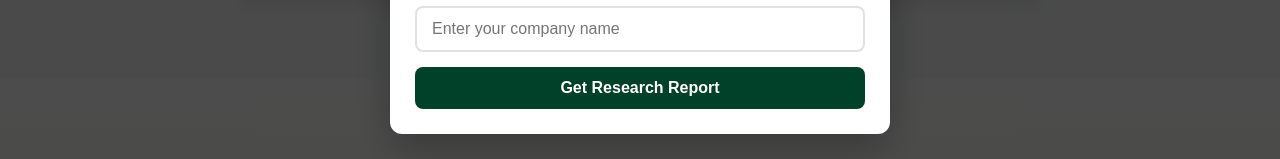
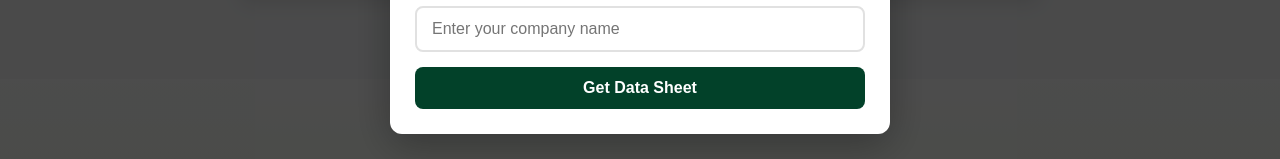
Before and after one commit to mertarica/hydroyal, a React (Create React App) app: page / in a window 1280 px wide. Both pictures are taken after a click on the element 640 px from the left and 4709 px from the top of the page. Shown: the part 4843-5002 px from the top of the page. Built offline with nearby package versions, Linux system fonts and the light colour scheme.

Commit message:
button text

```diff
--- a/src/components/Sections/Charts.jsx
+++ b/src/components/Sections/Charts.jsx
@@ -139,7 +139,7 @@ export default function Charts() {
                   type='submit'
                   disabled={state.submitting || state.succeeded}
                 >
-                  {state.succeeded ? 'Thank You! Check your email.' : 'Get Research Report'}
+                  {state.succeeded ? 'Thank You! Check your email.' : 'Get Data Sheet'}
                 </SubmitButton>
               </EmailForm>
             </ModalBody>
```
